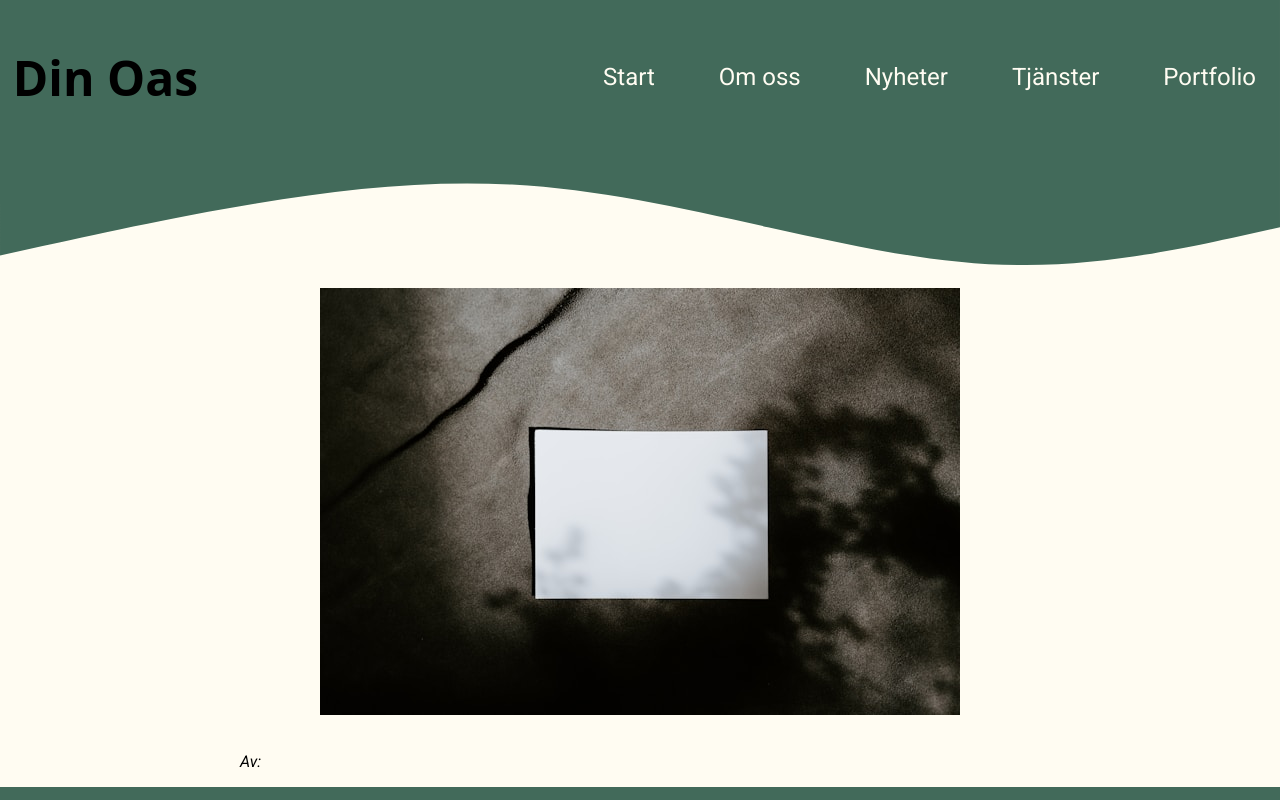
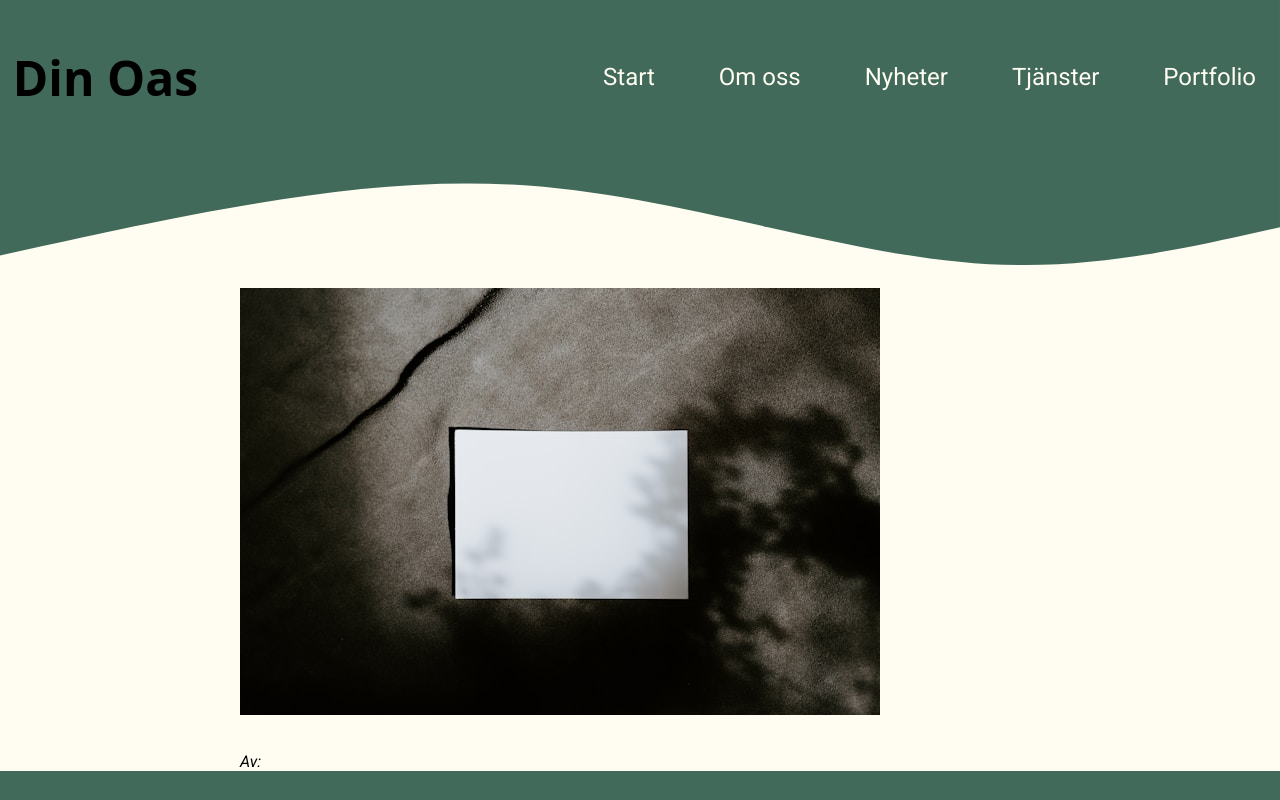
Before and after one commit to stinaRamona/dinoas_frontend, a React (Vite) app: page /news/1 in a window 1280 px wide. Shown: the top 800 px of the page. Built offline with nearby package versions, Linux system fonts and the light colour scheme; no server answers; a web font is replaced by a local one.

Commit message:
single page uppdaterad

```diff
--- a/src/css/SinglePageStyle.css
+++ b/src/css/SinglePageStyle.css
@@ -8,7 +8,6 @@
 #singleImgContainer {
     max-width: 100%;
     margin: 0 auto;
-    text-align: center;
 }
 
 #singleImgContainer img {
@@ -18,7 +17,6 @@
 
 #singleItemContent {
     max-width: 37em;
-    margin: 1rem auto;
     line-height: 1.6;
 }
 
```
